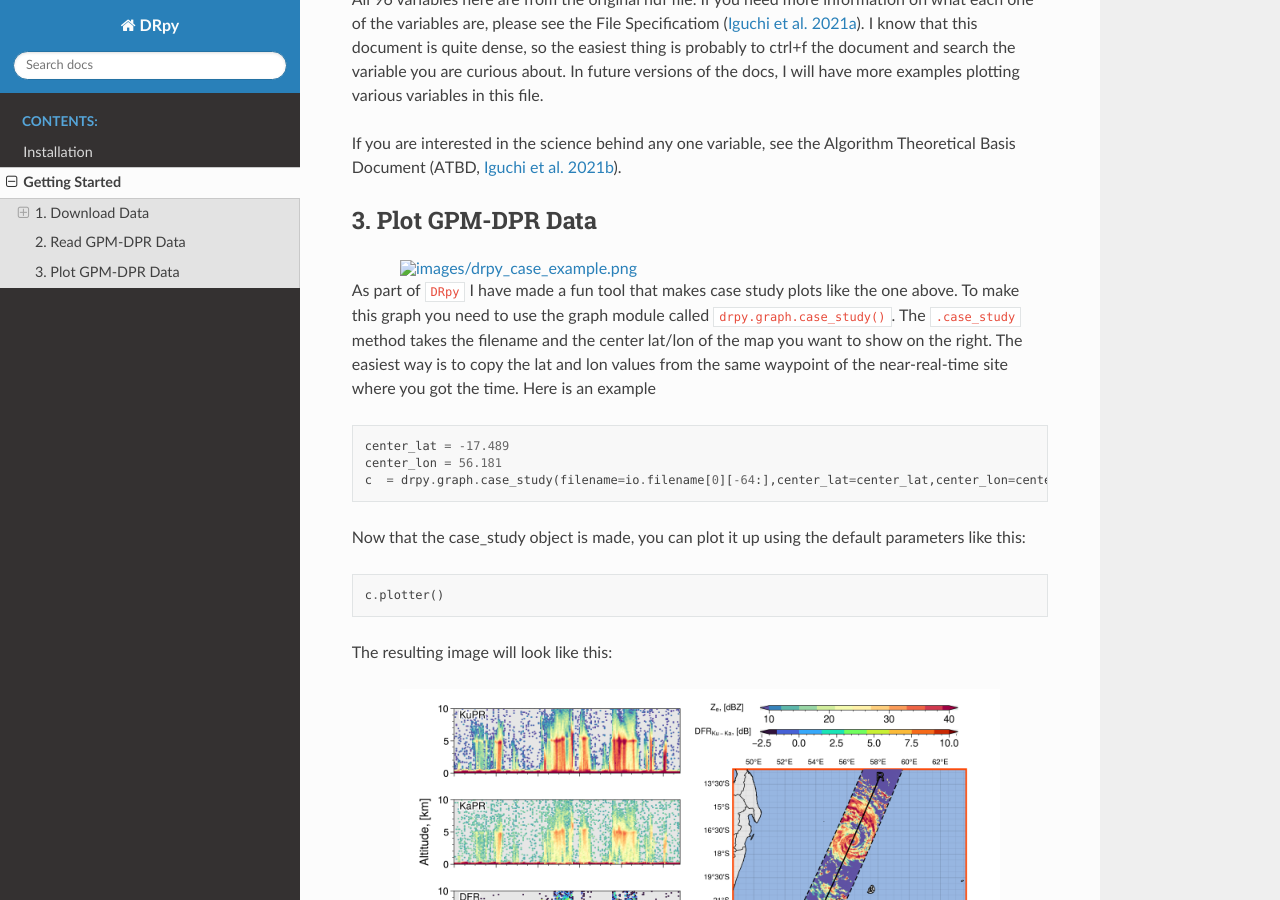
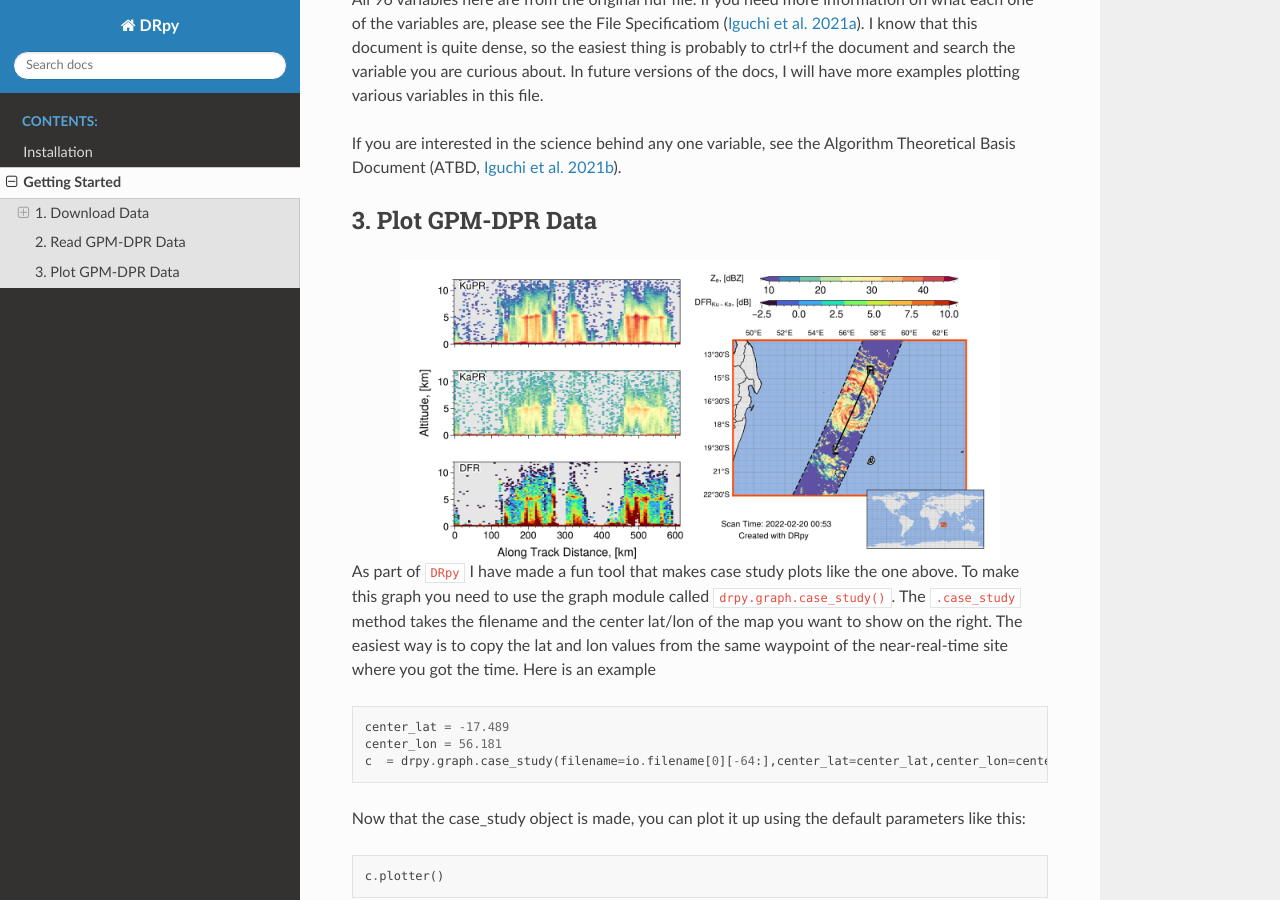
Before and after one commit to dopplerchase/DRpy, a Sphinx documentation site: the page built from docs/getting_started.rst, in a window 1280 px wide and 900 px high, scrolled down 3163 px. Built offline with Sphinx 7.4.7 and the Read the Docs theme 2.0.0, drawn with Linux system fonts in a browser that asks for light colours.

Commit message:
fix image path

```diff
--- a/docs/getting_started.rst
+++ b/docs/getting_started.rst
@@ -103,7 +103,7 @@ If you are interested in the science behind any one variable, see the Algorithm
 3. Plot GPM-DPR Data
 ++++++++++++++++++++
 
-.. image:: images/drpy_case_example.png
+.. image:: images/DRpy_case_example.png
    :align: center
    :width: 600
 
```
Also changed, not shown: 4 other files.
